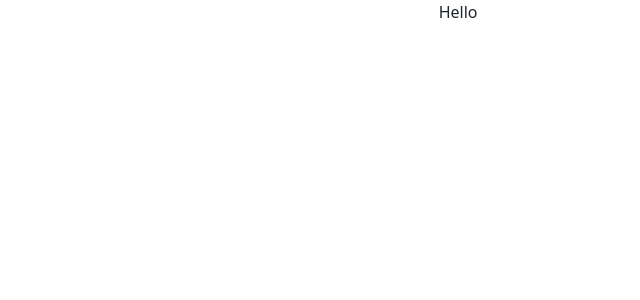
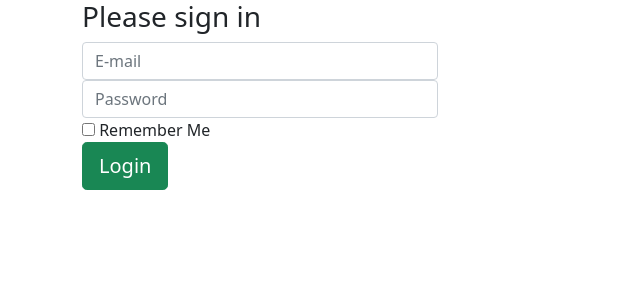
Before and after one commit to baringmarc/RoomReservation-Vuenture-II, a Django app: page / in a window 1280 px wide. Before the commit the part shown is almost empty. Shown: the top 300 px of the page, without its empty margins (0-640 px from the left). Run offline with Django 3.2, Linux system fonts and the light colour scheme.

Commit message:
login ra

```diff
--- a/ConferenceRoomReservation/settings.py
+++ b/ConferenceRoomReservation/settings.py
@@ -124,3 +124,9 @@ STATIC_URL = '/static/'
 # https://docs.djangoproject.com/en/3.2/ref/settings/#default-auto-field
 
 DEFAULT_AUTO_FIELD = 'django.db.models.BigAutoField'
+
+STATIC_URL = '/static/'
+STATICFILES_DIRS = [
+    BASE_DIR / "static",
+
+]
--- a/ConferenceRoomReservation/urls.py
+++ b/ConferenceRoomReservation/urls.py
@@ -15,8 +15,10 @@ Including another URLconf
 """
 from django.contrib import admin
 from django.urls import path, include
+from django.conf.urls.static import static
+from django.conf import settings
 
 urlpatterns = [
     path('', include('roomReservation.urls')),
     path('admin/', admin.site.urls),
-]
+] + static(settings.MEDIA_URL, document_root=settings.MEDIA_ROOT)
--- a/roomReservation/models.py
+++ b/roomReservation/models.py
@@ -4,7 +4,7 @@ from django.db import models
 class ConferenceRoom(models.Model):
     name = models.CharField(max_length = 30, null=True, blank=True)
     type = models.CharField(max_length = 30, null=True, blank=True)
-    # timeSlot =
+    timeSlot = models.TimeField
 
 class Applicant(models.Model):
     name = models.CharField(max_length = 50, null=True, blank=True)
--- a/roomReservation/templates/index.html
+++ b/roomReservation/templates/index.html
@@ -1,16 +1,38 @@
 <!--extending our template-->
 {% extends 'base.html' %}
 
-{% block title %} Home {% endblock %}
+{% block title %} JuMaVic Conference Rooms {% endblock %}
 
 {% block content %}
 
-    <div class = "row justify-content-center">
-        <div class = "row justify-content-center">
-            <div class = "col-4">
-                <p>Hello</p>
-            </div>
-        </div>
-    </div>
+<div class="container">
+    <div class="row vertical-offset-100">
+    	<div class="col-md-4 col-md-offset-4">
+    		<div class="panel panel-default">
+			  	<div class="panel-heading">
+			    	<h3 class="panel-title">Please sign in</h3>
+			 	</div>
+			  	<div class="panel-body">
+			    	<form accept-charset="UTF-8" role="form">
+                    <fieldset>
+			    	  	<div class="form-group">
+			    		    <input class="form-control" placeholder="E-mail" name="email" type="text">
+			    		</div>
+			    		<div class="form-group">
+			    			<input class="form-control" placeholder="Password" name="password" type="password" value="">
+			    		</div>
+			    		<div class="checkbox">
+			    	    	<label>
+			    	    		<input name="remember" type="checkbox" value="Remember Me"> Remember Me
+			    	    	</label>
+			    	    </div>
+			    		<input class="btn btn-lg btn-success btn-block" type="submit" value="Login">
+			    	</fieldset>
+			      	</form>
+			    </div>
+			</div>
+		</div>
+	</div>
+</div>
 
 {% endblock %}
--- a/roomReservation/urls.py
+++ b/roomReservation/urls.py
@@ -3,4 +3,5 @@ from . import views
 
 urlpatterns = [
     path('', views.index),
+
 ]
--- a/roomReservation/views.py
+++ b/roomReservation/views.py
@@ -1,4 +1,6 @@
 from django.shortcuts import render
+
+from ConferenceRoomReservation.roomReservation import admin
 from .models import Applicant, ConferenceRoom, Reservation
 # Create your views here.
 
```
